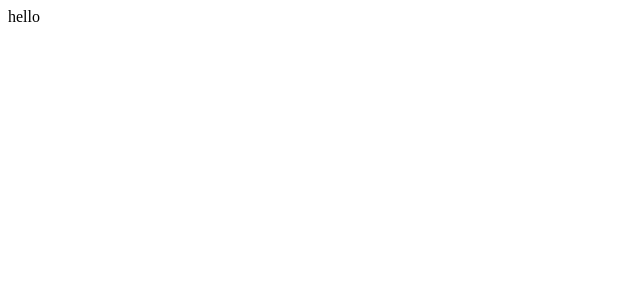
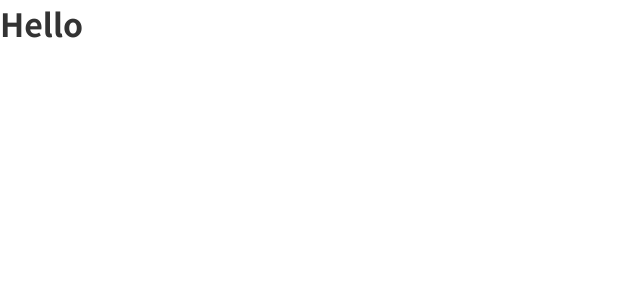
Before and after one commit to hanbitk/dreaming-youth-test, a React (Create React App) app: page / in a window 1280 px wide. Shown: the top 300 px of the page, without its empty margins (0-640 px from the left). Built offline with nearby package versions, Linux system fonts and the light colour scheme.

Commit message:
feat: global styles

```diff
--- a/package.json
+++ b/package.json
@@ -3,6 +3,7 @@
   "version": "0.1.0",
   "private": true,
   "dependencies": {
+    "@babel/plugin-proposal-private-property-in-object": "^7.21.11",
     "@testing-library/jest-dom": "^5.14.1",
     "@testing-library/react": "^13.0.0",
     "@testing-library/user-event": "^13.2.1",
--- a/public/index.html
+++ b/public/index.html
@@ -1,17 +1,20 @@
-<!DOCTYPE html>
+<!doctype html>
 <html lang="en">
   <head>
     <meta charset="utf-8" />
     <link rel="icon" href="%PUBLIC_URL%/favicon.ico" />
     <meta name="viewport" content="width=device-width, initial-scale=1" />
     <meta name="theme-color" content="#000000" />
-    <meta
-      name="description"
-      content="Web site created using create-react-app"
-    />
+    <meta name="description" content="Web site created using create-react-app" />
     <link rel="apple-touch-icon" href="%PUBLIC_URL%/logo192.png" />
 
     <link rel="manifest" href="%PUBLIC_URL%/manifest.json" />
+    <link rel="preconnect" href="https://fonts.googleapis.com" />
+    <link rel="preconnect" href="https://fonts.gstatic.com" crossorigin />
+    <link
+      href="https://fonts.googleapis.com/css2?family=Noto+Sans+KR:wght@400;500;700&display=swap"
+      rel="stylesheet"
+    />
 
     <title>React App</title>
   </head>
--- a/src/App.css
+++ /dev/null
@@ -1,38 +0,0 @@
-.App {
-  text-align: center;
-}
-
-.App-logo {
-  height: 40vmin;
-  pointer-events: none;
-}
-
-@media (prefers-reduced-motion: no-preference) {
-  .App-logo {
-    animation: App-logo-spin infinite 20s linear;
-  }
-}
-
-.App-header {
-  background-color: #282c34;
-  min-height: 100vh;
-  display: flex;
-  flex-direction: column;
-  align-items: center;
-  justify-content: center;
-  font-size: calc(10px + 2vmin);
-  color: white;
-}
-
-.App-link {
-  color: #61dafb;
-}
-
-@keyframes App-logo-spin {
-  from {
-    transform: rotate(0deg);
-  }
-  to {
-    transform: rotate(360deg);
-  }
-}
--- a/src/App.jsx
+++ b/src/App.jsx
@@ -1,7 +1,13 @@
 import React from 'react';
+import { GlobalStyles } from './styles/GlobalStyles';
 
 function App() {
-  return <div>hello</div>;
+  return (
+    <>
+      <GlobalStyles />
+      <h1>Hello</h1>
+    </>
+  );
 }
 
 export default App;
--- /dev/null
+++ b/src/styles/GlobalStyles.js
@@ -0,0 +1,72 @@
+import { createGlobalStyle } from 'styled-components';
+
+export const GlobalStyles = createGlobalStyle`
+
+:root{
+    /* ============COLOR============ */
+    --color-black: #000000;
+    --color-light-black: #333333;
+    --color-white: #FFFFFF;
+    --color-red: #F03738;
+    --color-primary: #024EEE;
+    --color-primary-light: #DBE1FD;
+    --color-primary-hover: #003AD6;
+    --color-gray: #565656;
+    --color-light-gray: #DEDEDE;
+    --color-gray-hover: #F0F2F3;
+
+    /* ============FONT SIZE============ */
+    --font-extra-large: 40px;
+    --font-large: 32px;
+    --font-medium: 26px;
+    --font-regular: 16px;
+    --font-small: 14px;
+    --font-micro: 12px;
+
+    /* ============FONT WEIGHT============ */
+    --weight-bold: 700;
+    --weight-semi-bold: 600;
+    --weight-regular: 400;
+    --weight-light: 300;
+
+    /* ============SIZE============ */
+    --size-extra-large: 200px;
+    --size-large: 150px;
+    --size-medium: 120px;
+    --size-small: 80px;
+    --size-border-radius: 10px;
+}
+
+*{
+    margin: 0;
+    padding: 0;
+    box-sizing: border-box;
+    font-family: 'Noto Sans KR', sans-serif;
+}
+
+body{
+    background-color: var(--color-white);
+    color: var(--color-light-black);
+}
+
+button{
+    background-color: transparent;
+    cursor: pointer;
+    border: none;
+    outline: none;
+}
+
+input {
+    border: none;
+    background-image: none;
+    background-color: transparent;
+    box-shadow: none;
+    outline: none;
+}
+
+ul{
+    list-style: none;
+    padding: 0;
+    margin: 0;
+}
+`;
```
Also changed, not shown: 1 other file (tests, documents, lock files or other folders).
